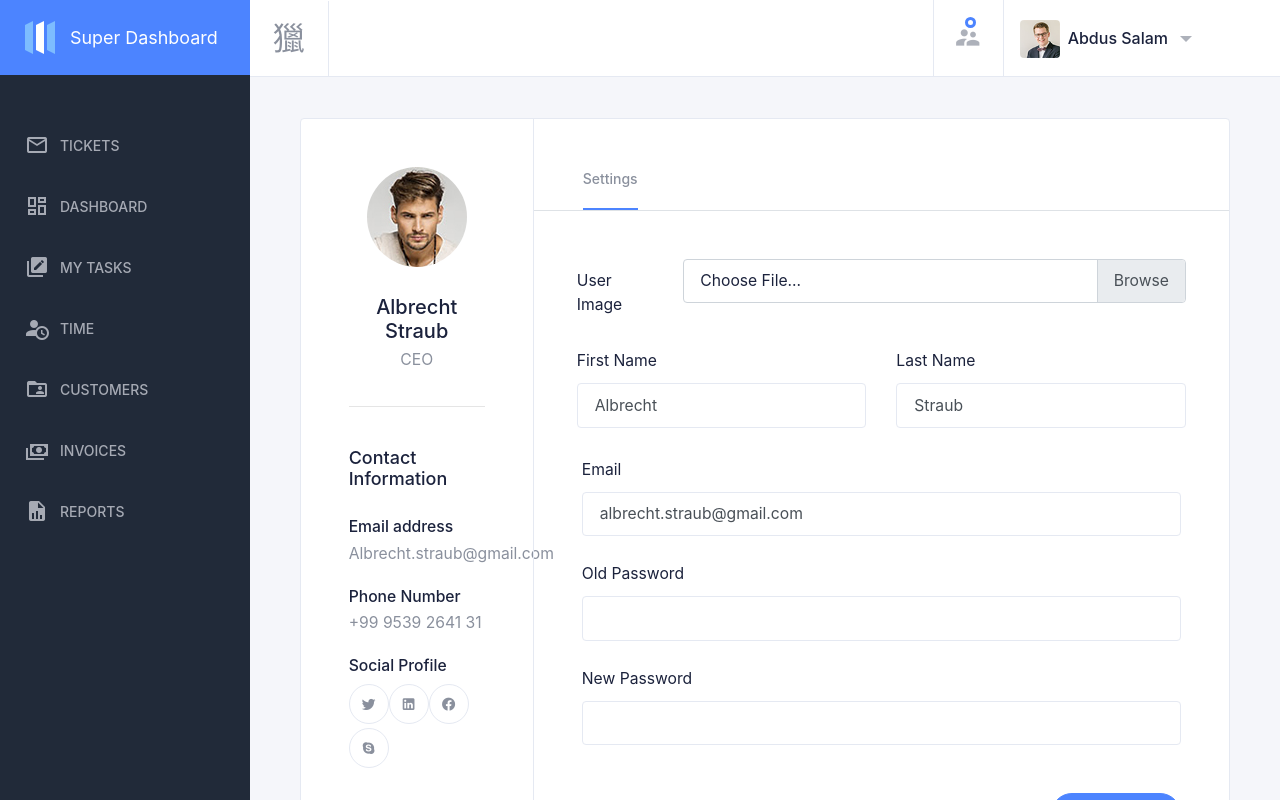
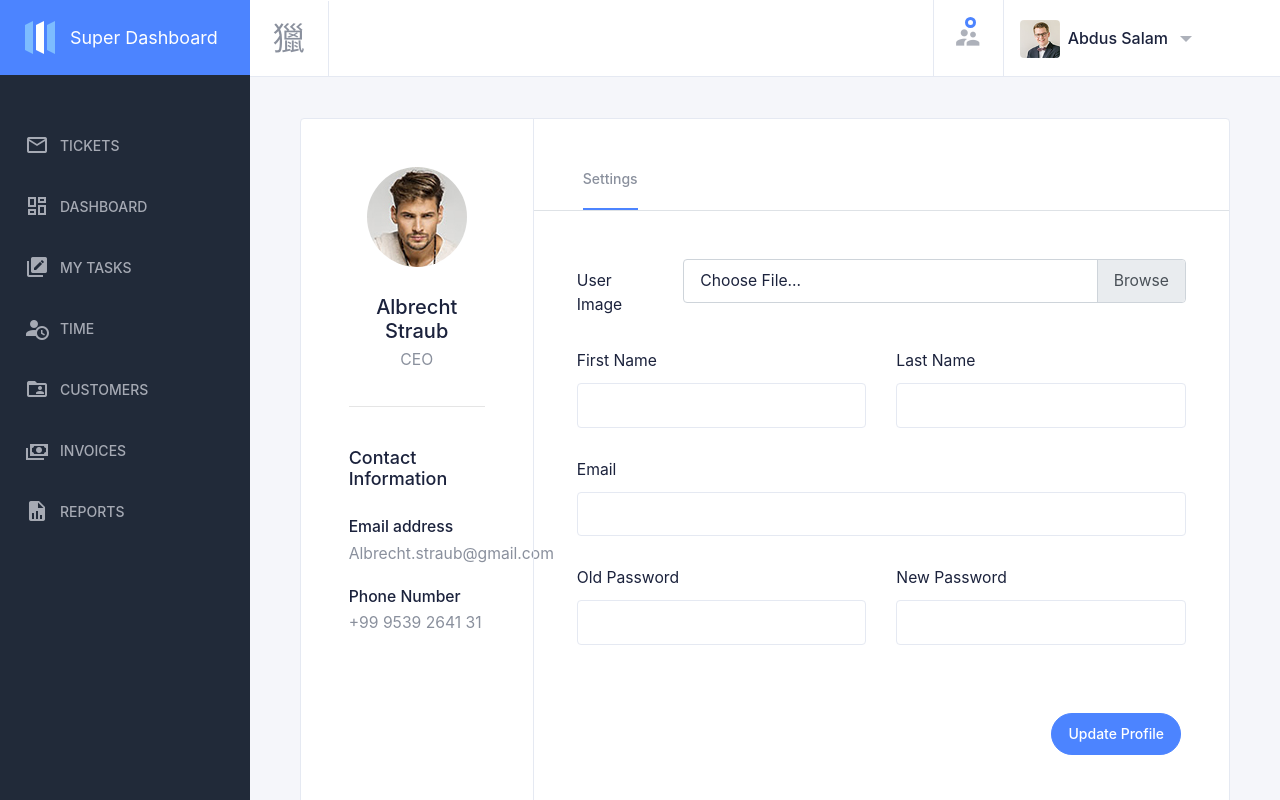
Before and after one commit to Saarmann/team-task-management-app, a React (Create React App) app: page /main in a window 1280 px wide. Shown: the top 800 px of the page. Built offline with nearby package versions, Linux system fonts and the light colour scheme.

Commit message:
Userinfo page update

```diff
--- a/src/components/containers/userInfo.jsx
+++ b/src/components/containers/userInfo.jsx
@@ -33,21 +33,6 @@ export default class UserInfo extends React.Component {
 												<p>Albrecht.straub@gmail.com</p>
 												<p className="text-dark font-weight-medium pt-4 mb-2">Phone Number</p>
 												<p>+99 9539 2641 31</p>
-												<p className="text-dark font-weight-medium pt-4 mb-2">Social Profile</p>
-												<p className="pb-3 social-button">
-													<a className="mb-1 btn btn-outline btn-twitter rounded-circle">
-														<i className="mdi mdi-twitter"></i>
-													</a>
-													<a className="mb-1 btn btn-outline btn-linkedin rounded-circle">
-														<i className="mdi mdi-linkedin"></i>
-													</a>
-													<a className="mb-1 btn btn-outline btn-facebook rounded-circle">
-														<i className="mdi mdi-facebook"></i>
-													</a>
-													<a className="mb-1 btn btn-outline btn-skype rounded-circle">
-														<i className="mdi mdi-skype"></i>
-													</a>
-												</p>
 											</div>
 										</div>
 									</div>
@@ -76,31 +61,41 @@ export default class UserInfo extends React.Component {
                                 <div className="col-lg-6">
                                   <div className="form-group">
                                     <label for="firstName">First name</label>
-                                    <input type="text" className="form-control" id="firstName" value="Albrecht"/>
+                                    <input type="text" className="form-control" id="firstName" />
                                   </div>
                                 </div>
 
                                 <div className="col-lg-6">
                                   <div className="form-group">
                                     <label for="lastName">Last name</label>
-                                    <input type="text" className="form-control" id="lastName" value="Straub"/>
+                                    <input type="text" className="form-control" id="lastName" />
                                   </div>
                                 </div>
                               </div>
 
-                              <div className="form-group mb-4">
-                                <label for="email">Email</label>
-                                <input type="email" className="form-control" id="email" value="albrecht.straub@gmail.com"/>
+                              <div className="row mb-2">
+                                <div className="col-lg-12">
+                                  <div className="form-group">
+                                    <label for="email">Email</label>
+                                    <input type="email" className="form-control" id="email" />
+                                  </div>
+                                </div>
                               </div>
 
-                              <div className="form-group mb-4">
-                                <label for="oldPassword">Old password</label>
-                                <input type="password" className="form-control" id="oldPassword"/>
-                              </div>
+                              <div className="row mb-2">
+                                <div className="col-lg-6">
+                                  <div className="form-group">
+                                    <label for="firstName">Old password</label>
+                                    <input type="text" className="form-control" id="firstName" />
+                                  </div>
+                                </div>
 
-                              <div className="form-group mb-4">
-                                <label for="newPassword">New password</label>
-                                <input type="password" className="form-control" id="newPassword"/>
+                                <div className="col-lg-6">
+                                  <div className="form-group">
+                                    <label for="lastName">New password</label>
+                                    <input type="text" className="form-control" id="lastName" />
+                                  </div>
+                                </div>
                               </div>
 
                               <div className="d-flex justify-content-end mt-5">
```
